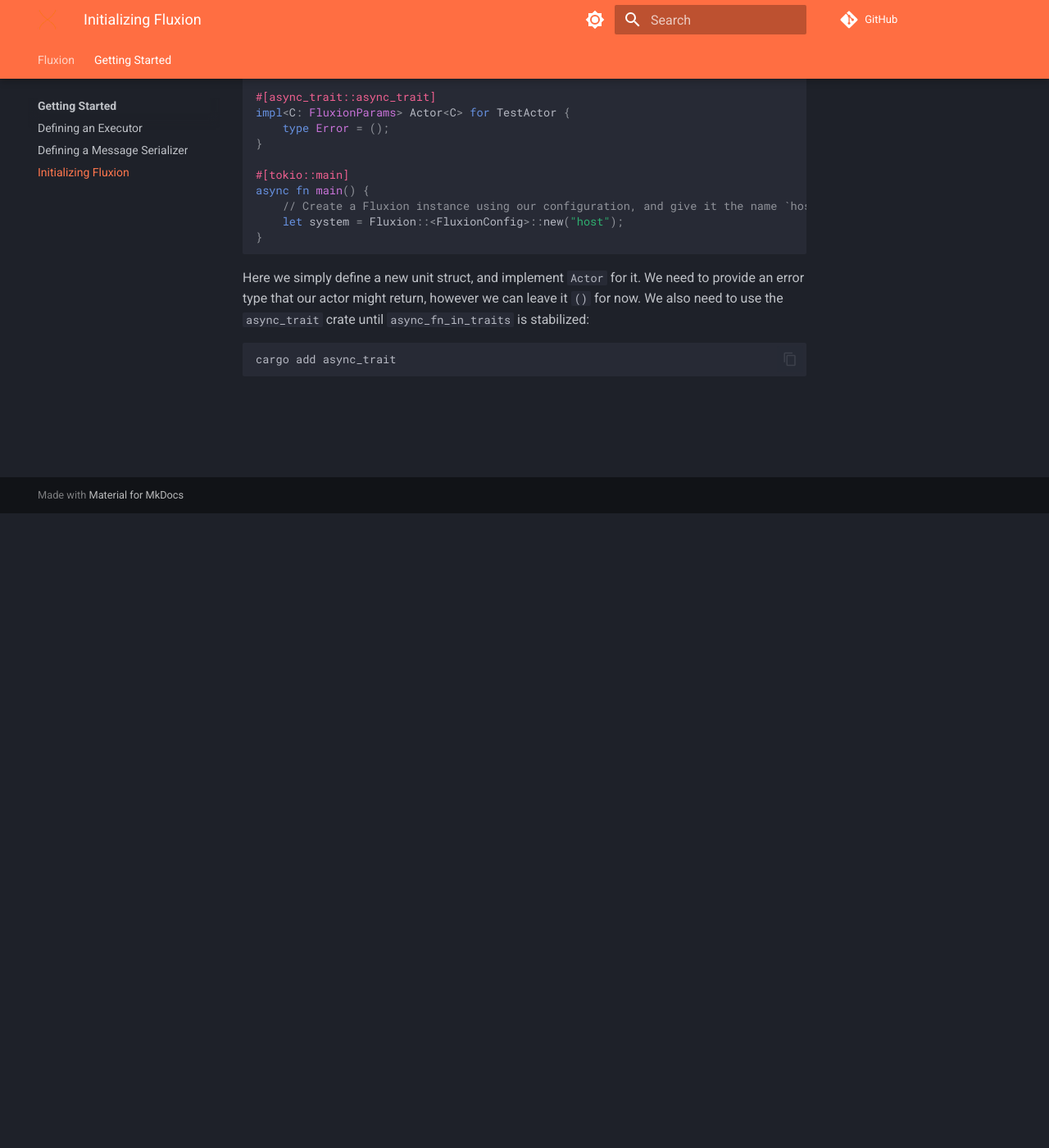
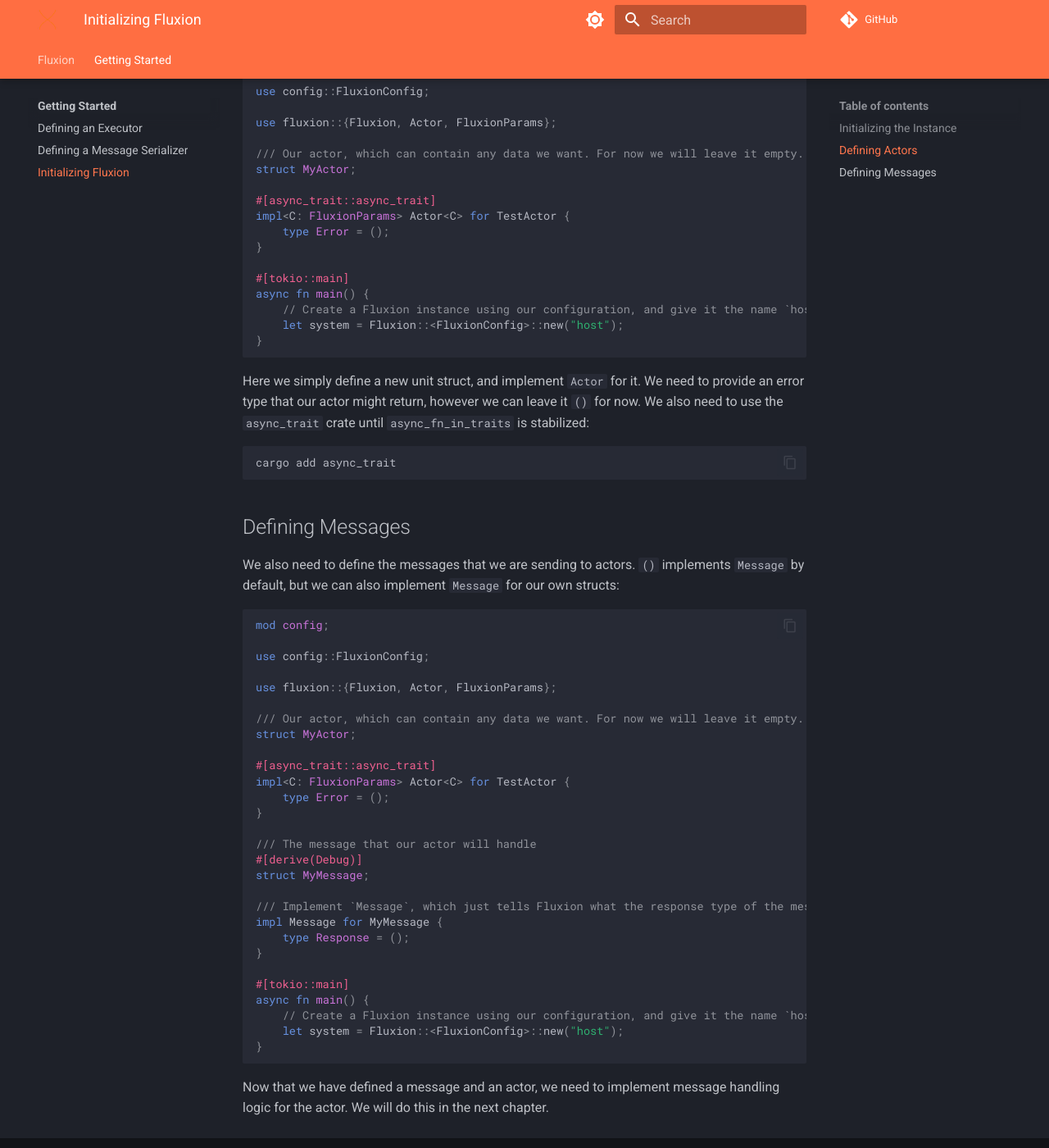
Before and after one commit to Peperworx/fluxion, an MkDocs documentation site: the page built from docs/getting_started/initialization.md, in a window 1280 px wide and 1400 px high, scrolled down 774 px. Shown: the whole window at 82% size. Built offline with MkDocs 1.6.1 and Material for MkDocs 9.7.7, drawn with Linux system fonts in a browser that asks for light colours; comment, search, counter and statistics services are not loaded; some of the changed text lies outside the part shown.

Commit message:
Defining messages.

````diff
--- a/docs/getting_started/initialization.md
+++ b/docs/getting_started/initialization.md
@@ -1,6 +1,8 @@
 ---
 title: Initializing Fluxion
 ---
+
+## Initializing the Instance
 
 Now that we have our `FluxionConfig` struct defined in the `config` module, we can initialize a Fluxion instance in main.rs:
 
@@ -20,6 +22,8 @@ async fn main() {
 ```
 
 That was pretty easy! We just used the `tokio::main` proc macro to make the main function async (we will use it later), and created a new fluxion instance.
+
+## Defining Actors
 
 Now, actually defining messages and actors is a little more complex. Actors require that `FluxionConfig` generic, however to make it easier for other libraries to use an actor, we can simply make that a generic:
 
@@ -51,3 +55,41 @@ Here we simply define a new unit struct, and implement `Actor` for it. We need t
 ```sh
 cargo add async_trait
 ```
+
+## Defining Messages
+
+We also need to define the messages that we are sending to actors. `()` implements `Message` by default, but we can also implement `Message` for our own structs:
+
+```rust
+mod config;
+
+use config::FluxionConfig;
+
+use fluxion::{Fluxion, Actor, FluxionParams};
+
+/// Our actor, which can contain any data we want. For now we will leave it empty.
+struct MyActor;
+
+#[async_trait::async_trait]
+impl<C: FluxionParams> Actor<C> for TestActor {
+    type Error = ();
+}
+
+/// The message that our actor will handle
+#[derive(Debug)]
+struct MyMessage;
+
+/// Implement `Message`, which just tells Fluxion what the response type of the message is.
+impl Message for MyMessage {
+    type Response = ();
+}
+
+#[tokio::main]
+async fn main() {
+    // Create a Fluxion instance using our configuration, and give it the name `host`
+    let system = Fluxion::<FluxionConfig>::new("host");
+}
+
+```
+
+Now that we have defined a message and an actor, we need to implement message handling logic for the actor. We will do this in the next chapter.
````
